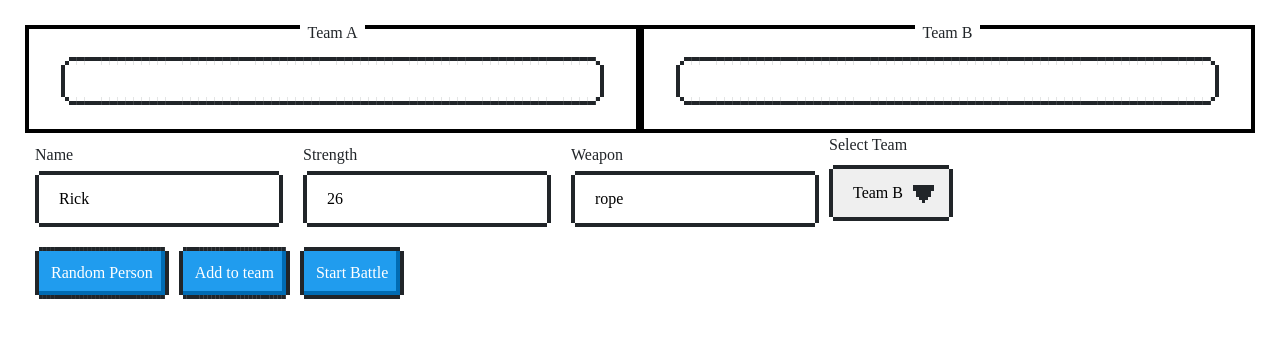
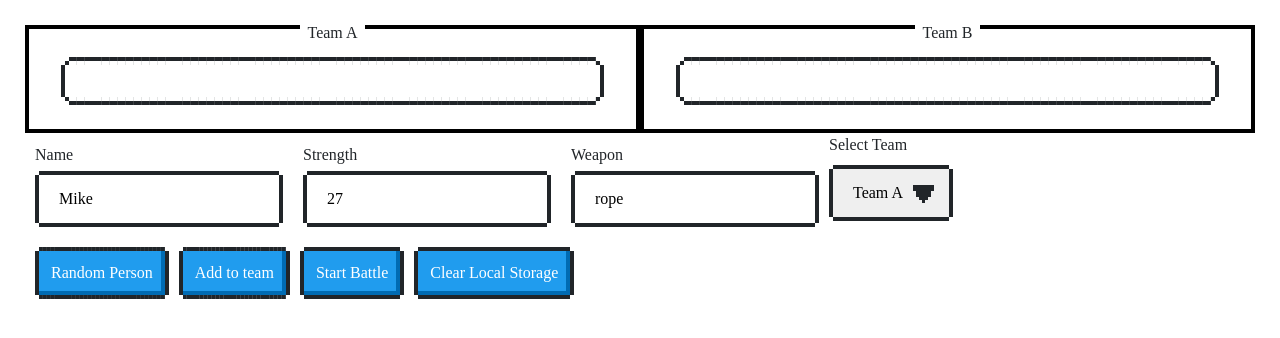
Before and after one commit to Erwin0917/-codebrainers-2021-07, a plain HTML site: page index.html in a window 1280 px wide. Drawn offline with nearby package versions, Linux system fonts and the light colour scheme.

Commit message:
Exercise 06 - Clear Local Storage Button

```diff
--- a/index.html
+++ b/index.html
@@ -65,6 +65,7 @@
             <button id='randomPerson' type='button' class='nes-btn is-primary'>Random Person</button>
             <button id='addToTeam' type='button' class='nes-btn is-primary'>Add to team</button>
             <button id='startBattle' type='button' class='nes-btn is-primary'>Start Battle</button>
+            <button id='clearLocalStorage' type='button' class='nes-btn is-primary'>Clear Local Storage</button>
         </div>
     </div>
 
--- a/scripts/gameBuilder.js
+++ b/scripts/gameBuilder.js
@@ -1,9 +1,15 @@
+import {getRandomNumberBetween, randomWeaponName} from "./index.js";
+
+
+
 export class GameBuilder {
 
     constructor(gameHTMLwrapper) {
         this.gameWrapper = gameHTMLwrapper;
 
         this.randomPersonButton = this.gameWrapper.querySelector('#randomPerson');
+        this.clearLocalStorageButton = this.gameWrapper.querySelector('#clearLocalStorage');
+
 
         this.nameInput = this.gameWrapper.querySelector('#name');
         this.strengthInput = this.gameWrapper.querySelector('#strength');
@@ -23,15 +29,26 @@ export class GameBuilder {
     addEvents = () => {
         this.randomPersonButton.addEventListener('click', this.fillInputs);
         this.battleRaportCloseButton.addEventListener('click', this.hideBattleReport);
-
+        this.clearLocalStorageButton.addEventListener('click', this.clearLocalStorage);
 
     };
 
-    fillInputs = (randomPerson) => {
-        this.nameInput.value = randomPerson.name;
-        this.strengthInput.value = randomPerson.strength;
-        this.weaponInput.value = randomPerson.weapon;
-        this.selectTeamInput.value = randomPerson.team;
+
+
+    fillInputs = () => {
+
+        const names = ['Mike', 'Nick', 'Slagathor', 'Banana', 'Rick', 'Astley', 'Rock', 'JW', 'pronax'];
+        const nameIndex = getRandomNumberBetween(0, names.length - 1);
+        const strength = getRandomNumberBetween(2, 35);
+        const weaponName = randomWeaponName();
+        const team = Math.random() > 0.5 ? '1' : '0';
+
+        const name = names[nameIndex];
+
+        this.nameInput.value = name;
+        this.strengthInput.value = strength;
+        this.weaponInput.value = weaponName;
+        this.selectTeamInput.value = team;
 
     };
 
@@ -47,6 +64,13 @@ export class GameBuilder {
 
     };
 
+    clearLocalStorage = () => {
+        const storage = window.localStorage.clear();
+
+        this.clearTeamsView();
+
+    };
+
     renderTeams = (teams, addToTeamCallback) => {
         teams.forEach(person => {
             const selectedTeam = person.type === 'hero' ? '0' : '1';
@@ -57,13 +81,19 @@ export class GameBuilder {
     };
 
     updateTeamsView = (teams) => {
-        this.teamAWrapper.innerHTML = '';
-        this.teamBWrapper.innerHTML = '';
+        this.clearTeamsView();
         teams.forEach( person => {
             const selectedTeam = person.type === 'hero' ? '0' : '1';
             this.addPersonToBoard(person, selectedTeam);
         })
     }
+
+    clearTeamsView = () => {
+        this.teamAWrapper.innerHTML = '';
+        this.teamBWrapper.innerHTML = '';
+
+    }
+
 
 
     readInputs = () => {
--- a/scripts/gameController.js
+++ b/scripts/gameController.js
@@ -42,23 +42,6 @@ export class GameController {
     };
 
 
-    randomPerson = () => {
-        const names = ['Mike', 'Nick', 'Slagathor', 'Banana', 'Rick', 'Astley', 'Rock', 'JW', 'pronax'];
-        const nameIndex = getRandomNumberBetween(0, names.length - 1);
-        const strength = getRandomNumberBetween(2, 35);
-        const weaponName = randomWeaponName();
-        const team = Math.random() > 0.5 ? '1' : '0';
-
-        const name = names[nameIndex];
-
-        return {
-            name,
-            strength,
-            weapon: weaponName,
-            team
-        };
-
-    };
 
 
     startBattle = async () => {
--- a/scripts/index.js
+++ b/scripts/index.js
@@ -22,6 +22,7 @@ const weapons = [
         powerFactor: 80
     }
 ];
+
 
 
 export const generateWeapon = (weaponName, weaponPower) => {
@@ -56,14 +57,14 @@ function initGame() {
     const gameBuilder = new GameBuilder(gameBoard);
     const gameController = new GameController(gameBuilder);
 
-    gameBuilder.fillInputs(gameController.randomPerson());
+    gameBuilder.fillInputs();
 
     gameBoard.querySelector('#startBattle').addEventListener('click', gameController.startBattle);
     gameBoard.querySelector('#addToTeam').addEventListener('click', () => {
         const rawPerson = gameBuilder.readInputs();
         const newPerson = gameController.addToTeam(rawPerson.name, rawPerson.strength, rawPerson.weapon, undefined, rawPerson.selectedTeam);
         gameBuilder.addPersonToBoard(newPerson, rawPerson.selectedTeam);
-        gameBuilder.fillInputs(gameController.randomPerson())
+        gameBuilder.fillInputs();
     });
 
     gameBuilder.readLocalStorage(gameController.addToTeam);
--- a/scripts/person.js
+++ b/scripts/person.js
@@ -1,4 +1,4 @@
-import { getRandomNumberBetween } from './index.js';
+import {getRandomNumberBetween, randomWeaponName} from './index.js';
 import { Weapon } from './weapon.js';
 
 export class Person {
```
